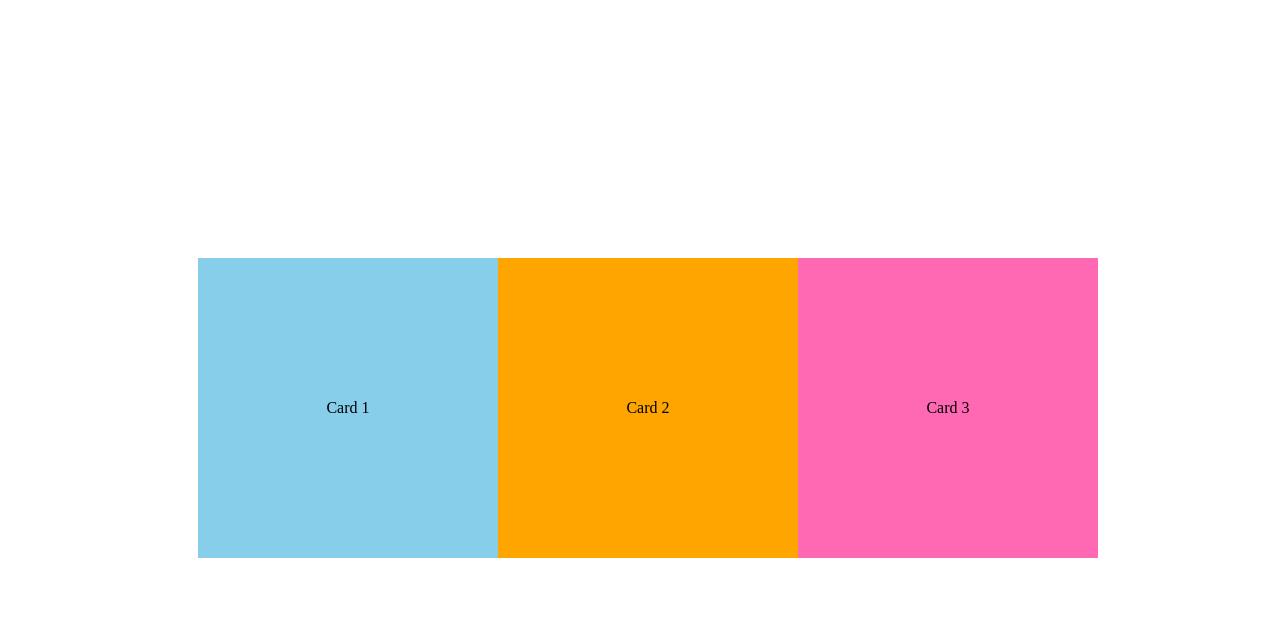
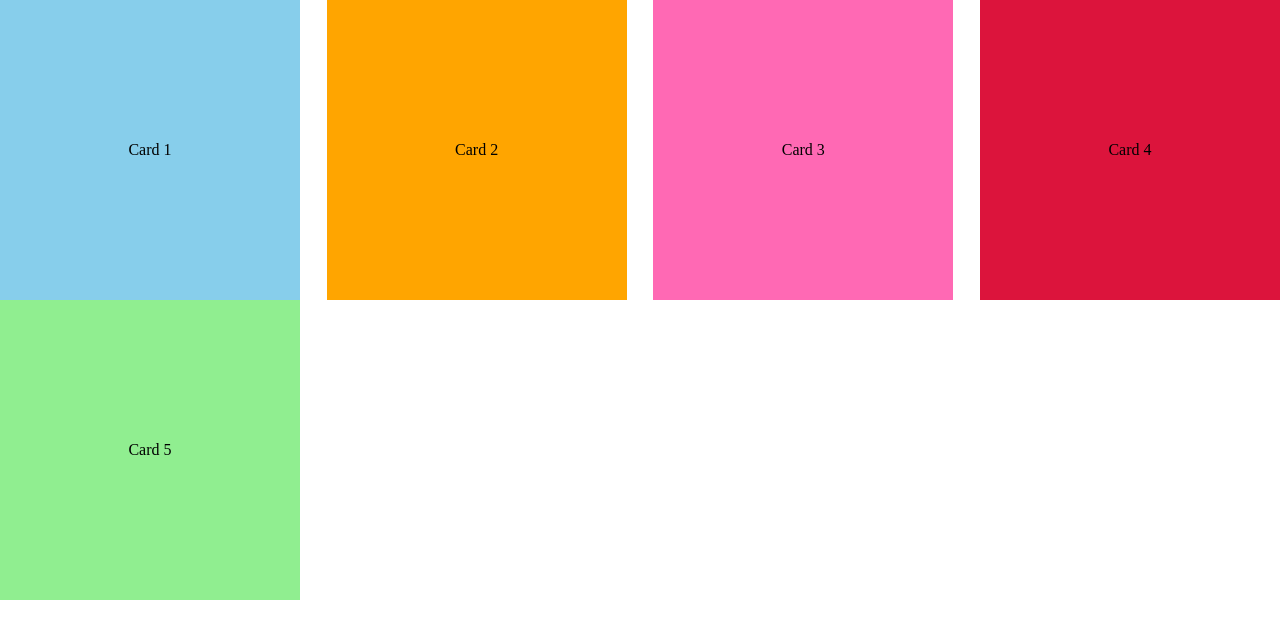
Before and after one commit to DavidDawood/Nology-Challanges-And-Notes, a plain HTML site: page 2 - HTML/CSS 3/flexChallange.html in a window 1280 px wide. Drawn offline with Linux system fonts and the light colour scheme.

Commit message:
Updated Flex challange

```diff
--- a/2 - HTML/CSS 3/flexChallange.css
+++ b/2 - HTML/CSS 3/flexChallange.css
@@ -1,11 +1,12 @@
 body {
     width: 100%;
-    height: 100vh;
-    justify-content: center;
-    align-items: center;
+    justify-content: space-between;
     display: flex;
+    flex-wrap: wrap;
+    margin: auto;
 }
 p {
+    margin: 0px;
     width: 300px;
     height: 300px;
     display: flex;
--- a/2 - HTML/CSS 3/flexChallange.html
+++ b/2 - HTML/CSS 3/flexChallange.html
@@ -11,5 +11,7 @@
         <p style="background-color: skyblue">Card 1</p>
         <p style="background-color: orange">Card 2</p>
         <p style="background-color: hotpink">Card 3</p>
+        <p style="background-color: crimson">Card 4</p>
+        <p style="background-color: lightgreen">Card 5</p>
     </body>
 </html>
```
